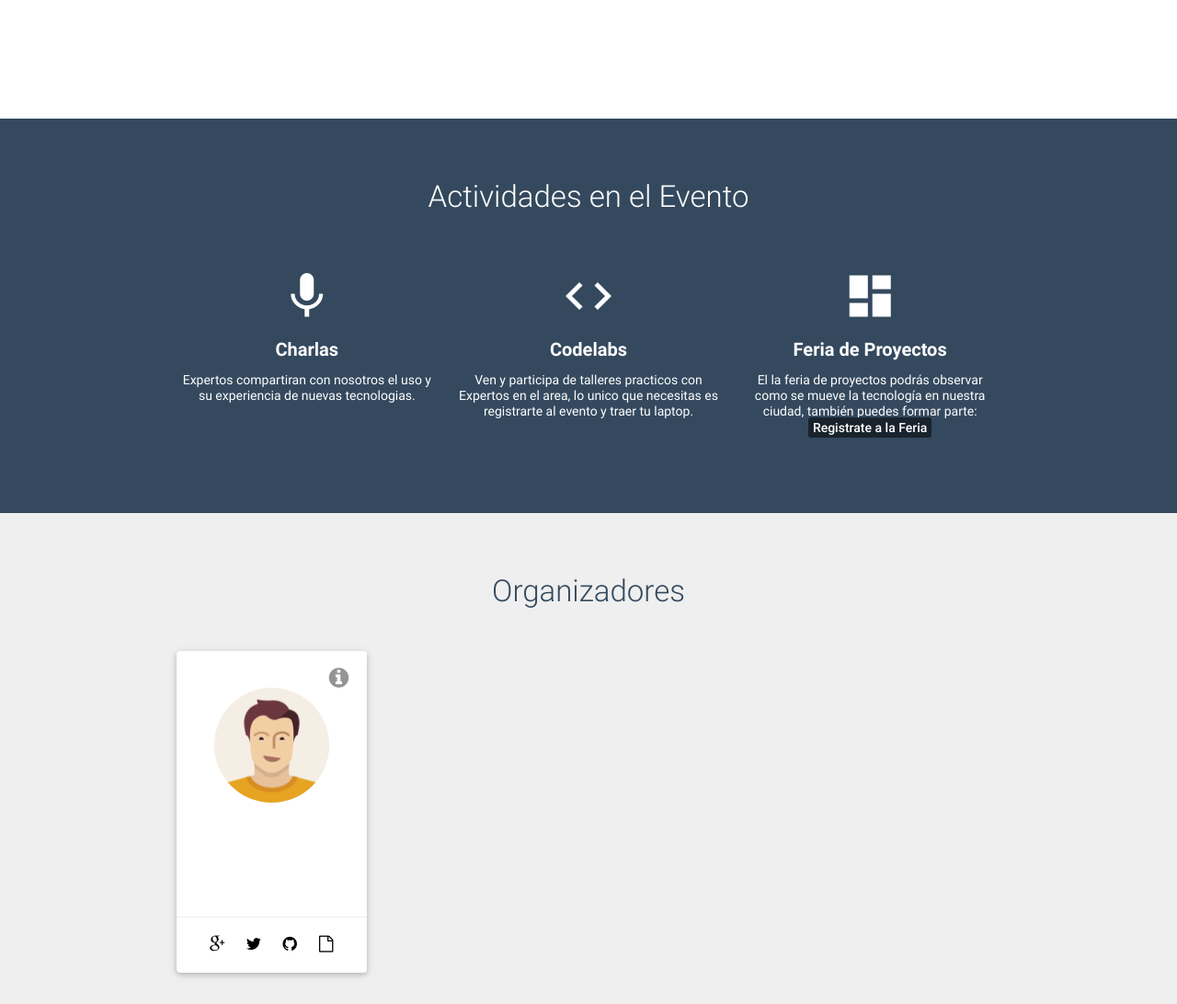
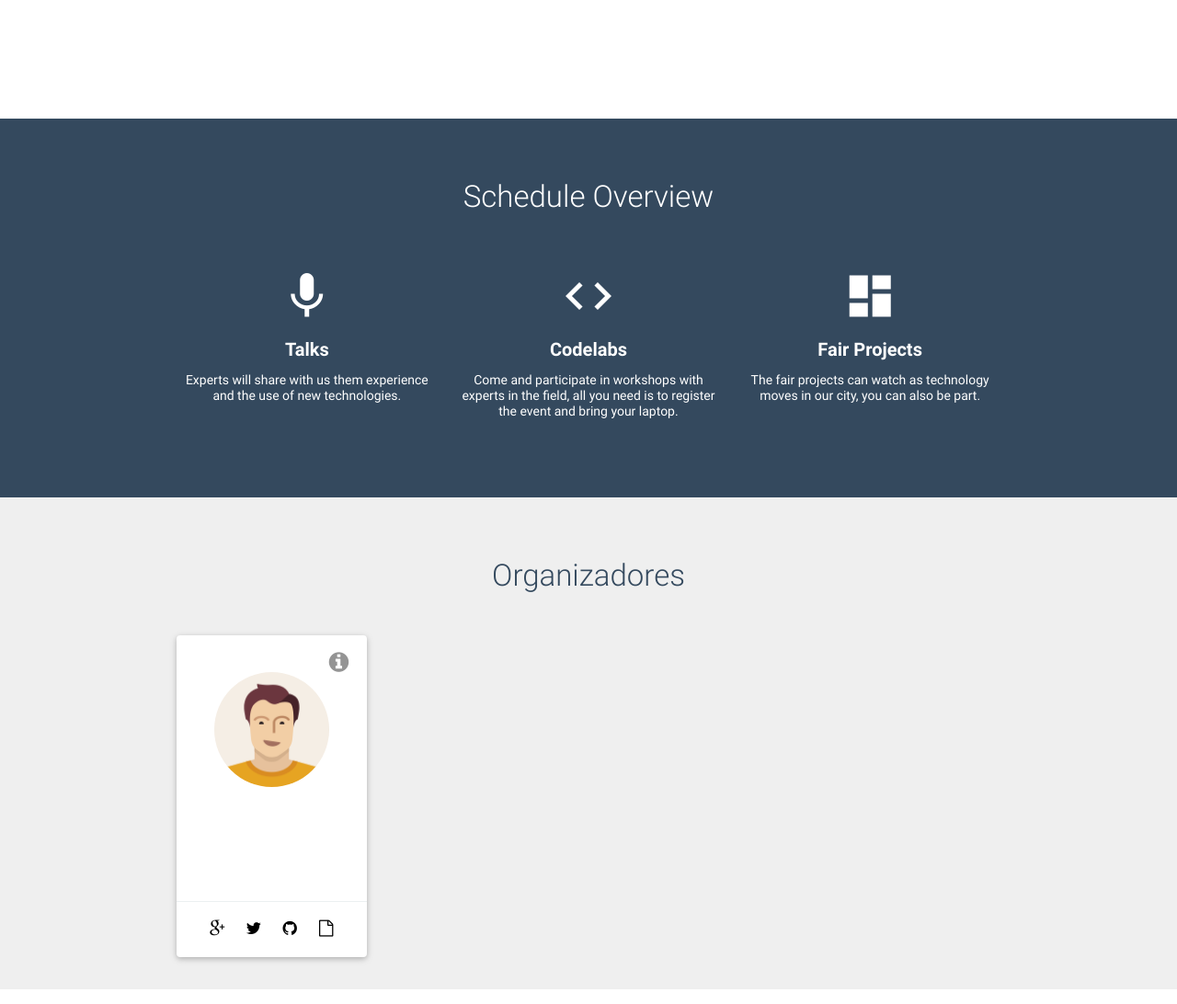
Before and after one commit to swappsco/landing, a Django app: template app/templates/home/home_page.html in a window 1280 px wide. Shown: the part 571-1663 px from the top of the page at 92% size. Run offline with Django 3.2, Linux system fonts and the light colour scheme; the template is opened without the code that fills it, so the values that code supplies are empty; parts of the project's set-up code (start-up, migrations or seed data) failed here and were passed over; some libraries are stand-ins or nearby versions.

Commit message:
Translated page to English, links to social networks, dates, and place of the venue

```diff
--- a/app/templates/sections/about.html
+++ b/app/templates/sections/about.html
@@ -2,23 +2,25 @@
 <div class="about-block" id="about-block">
     <div class="container">
         <div class="row">
-            <h4 class="main-title">Actividades en el Evento</h4>
+            <h4 class="main-title">Schedule Overview</h4>
 
             <div class="col l4 m6 s12">
                 <span class="topic-icon"><i class="material-icons medium">mic</i></span>
-                <h5 class="title">Charlas</h5>
-                <p>Expertos compartiran con nosotros el uso y su experiencia de nuevas tecnologias.</p>
+                <h5 class="title">Talks</h5>
+                <p>Experts will share with us them experience and the use of new technologies.</p>
             </div>
             <div class="col l4 m6 s12">
                 <span class="topic-icon"><i class="material-icons medium">code</i></span>
                 <h5 class="title">Codelabs</h5>
-                <p>Ven y participa de talleres practicos con Expertos en el area, lo unico que necesitas es registrarte al evento y traer tu laptop.</p>
+                <p>Come and participate in workshops with experts in the field, all you need is to register the event and bring your laptop.</p>
+                <p></p>
             </div>
             <div class="col l4 m12 s12">
                 <span class="topic-icon"><i class="material-icons medium">dashboard</i></span>
-                <h5 class="title">Feria de Proyectos</h5>
-                <p>El la feria de proyectos podrás observar como se mueve la tecnología en nuestra ciudad, también puedes formar parte:
-                 <a href="https://goo.gl/Y4oXFn" class="link"><strong>Registrate a la Feria</strong></a></p>
+                <h5 class="title">Fair Projects</h5>
+                <p>The fair projects can watch as technology moves in our city, you can also be part.
+{#                 <a href="https://goo.gl/Y4oXFn" class="link"><strong>Registrate a la Feria</strong></a>#}
+                </p>
             </div>
         </div>
     </div>
```
